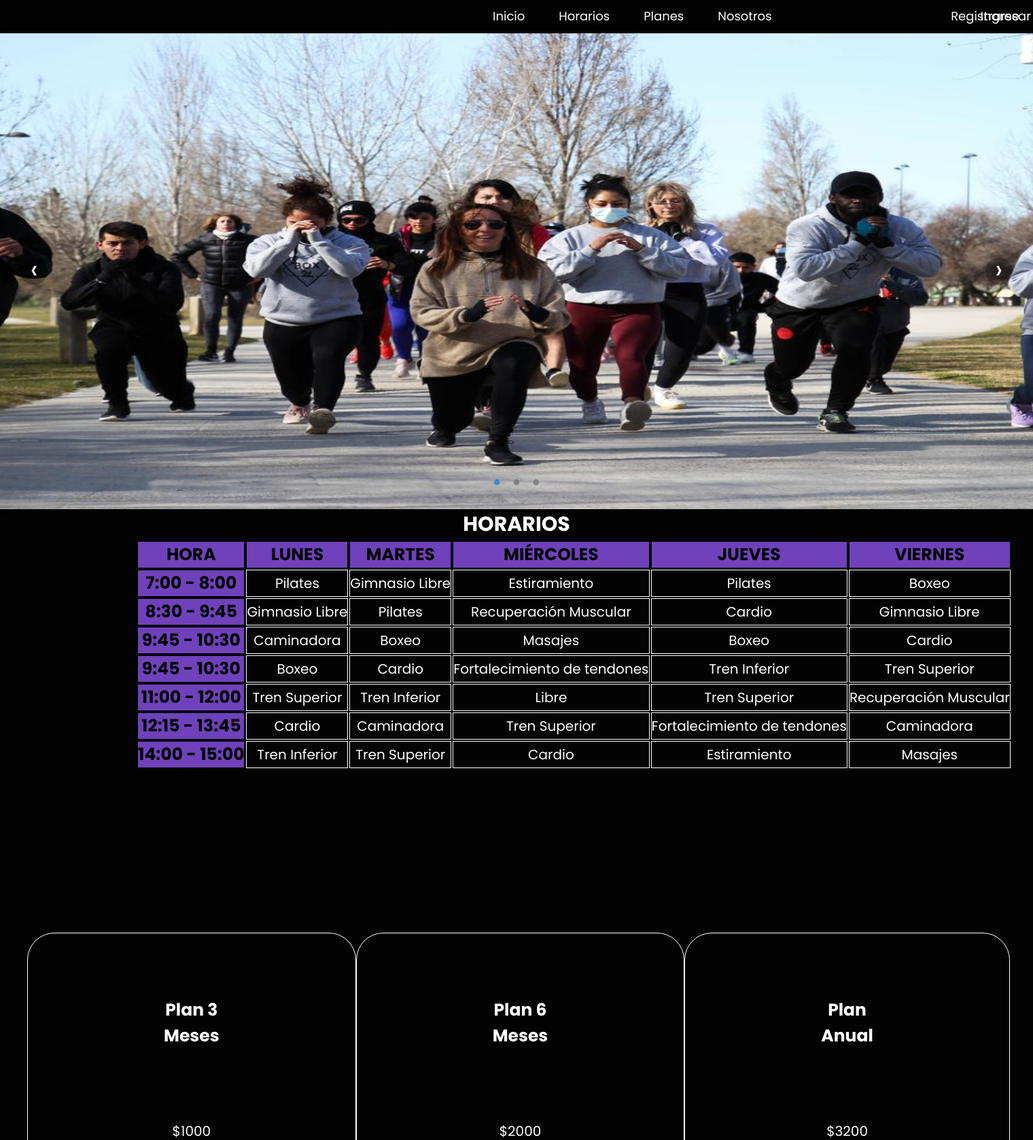
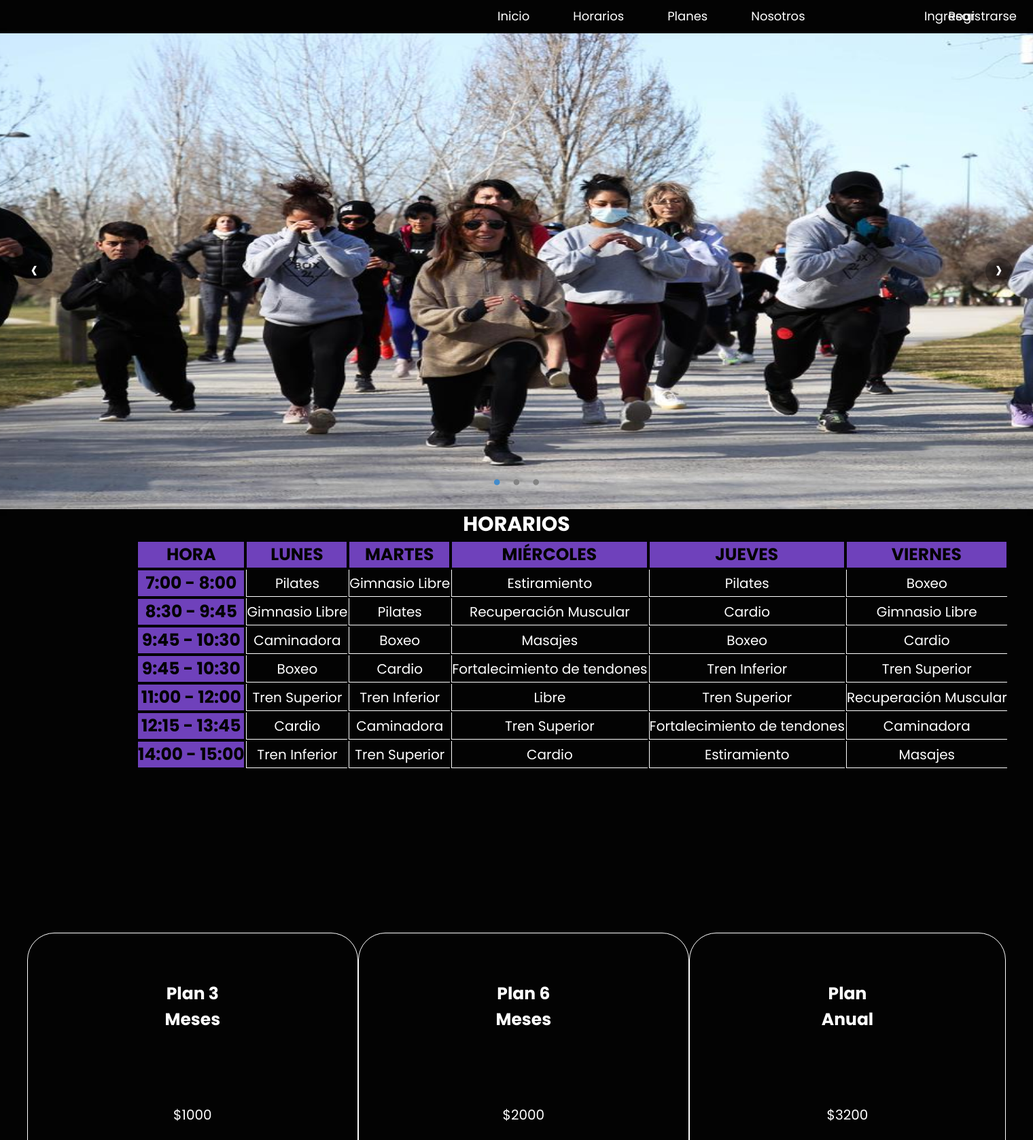
Before and after one commit to Proyecto3Fidat/ProyectoEgreso, a PHP site: page /Public/index.html in a window 1520 px wide. Shown: the top 1677 px of the page at 68% size. Run offline with PHP 8.4, Linux system fonts and the light colour scheme.

Commit message:
11-06-2024

```diff
--- a/Public/css/style.css
+++ b/Public/css/style.css
@@ -32,20 +32,20 @@ ul {
 }
 
 li {
-    margin: 0 15px;
+    margin: 0 1rem;
 }
 
 .navbar .login-btn {
     font-size: 18px;
     color: #fff;
     position: relative;
-    left: 200px;
+    left: 6%;
 }
 .navbar .sign-in-btn {
     font-size: 18px;
     color: #fff;
     transition: color 0.3s, background-color 0.3s;
-    margin-right: 20px;
+    margin-right: 1.5rem;
 }
 .login-btn:hover , .sign-in-btn:hover {
     color: #6f41bb;
@@ -55,7 +55,7 @@ li {
     color: white;
     text-decoration: none;
     font-size: 18px;
-    padding: 5px 10px;
+    padding: 0 1rem;
     transition: color 0.3s, background-color 0.3s;
 }
 .navbar li a:hover{
@@ -180,6 +180,10 @@ li:nth-child(3) .slide-circulo {
     text-align: center;
     padding-bottom: 10px;
     text-transform: uppercase;
+    transition: color 0.3s, background-color 0.3s;
+}
+#horarios a:hover {
+    color: #6f41bb;
 }
 .horarios {
     padding-left: 200px;
@@ -188,9 +192,14 @@ li:nth-child(3) .slide-circulo {
     text-align: center;
 }
 .horarios td {
-    cursor: pointer;
+    cursor: default;
     color: #fff;
     border: 1px solid white;
+    border-top: none;
+    border-right: none;
+}
+.horarios td:hover {
+    color: #6f41bb;
 }
 .horarios th {
     font-size: 25px;
@@ -214,7 +223,7 @@ li:nth-child(3) .slide-circulo {
 
 .plan {
     border: 1px solid white;
-    padding: 200px;
+    padding: 11rem;
     border-radius: 40px;
     cursor: pointer;
     transition: color 0.3s, background-color 0.3s;
--- a/Public/index.html
+++ b/Public/index.html
@@ -3,7 +3,7 @@
 <head>
     <meta charset="UTF-8">
     <meta http-equiv="X-UA-Compatible" content="IE=edge">
-    <meta name="viewport" content="width=device-width, initial-scale=1.0">
+    <meta name="viewport" content="width=device-width, initial-scale=1.0, maximum-scale=1.0">
     <link rel="stylesheet" href="css/style.css">
     <link rel="stylesheet" href="css/responsive.css">
     <link rel="icon" href="">
@@ -25,7 +25,6 @@
 
     <div class="menu" aria-label="Abrir menu de navegación">
         <img src="images/menu.png" id="menuimg">
-
     </div>
     </header>
 <section id="Inicio">
```
